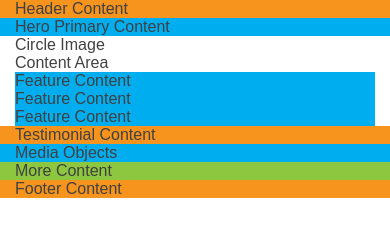
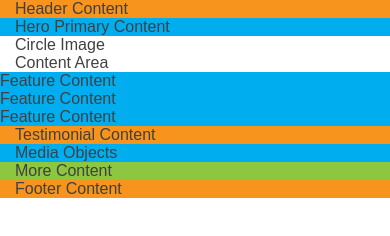
Before and after one commit to lekegitrepo/edx-advance-css-module-1, a plain HTML site: page index.html in a window 390 px wide. Drawn offline with Linux system fonts and the light colour scheme.

Commit message:
style feature content

```diff
--- a/assests/css/stylesheet.css
+++ b/assests/css/stylesheet.css
@@ -90,6 +90,12 @@ Layout Styles
         float: right;
     }
 }
+@media only screen and (max-width: 47.9375em) {
+    .remove-gutter-xs {
+        padding-left: 0px;
+        padding-right: 0px;
+    }
+}
 
 /***************************
 ****************************
--- a/index.html
+++ b/index.html
@@ -33,17 +33,17 @@
   		<section>
         <div class="container">
             <div class="row">
-                <div class="col-1-3">
+                <div class="col-1-3 remove-gutter-xs">
                     <div class="background-secondary">
                         Feature Content
                     </div>
                 </div>
-                <div class="col-1-3">
+                <div class="col-1-3 remove-gutter-xs">
                     <div class="background-secondary">
                         Feature Content
                     </div>
                 </div>
-                <div class="col-1-3">
+                <div class="col-1-3 remove-gutter-xs">
                     <div class="background-secondary">
                         Feature Content
                     </div>
```
